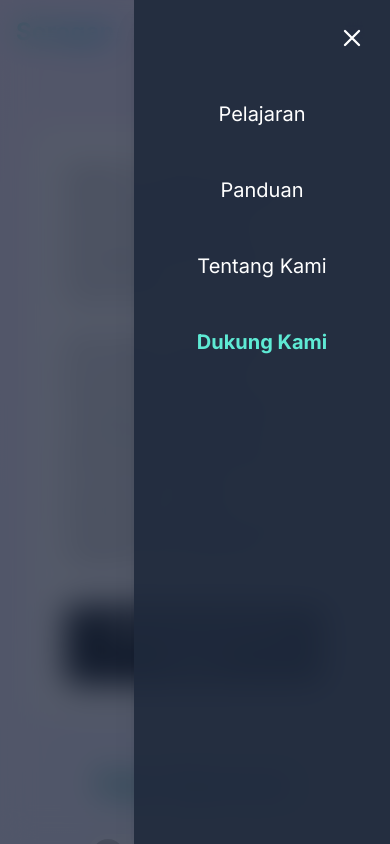
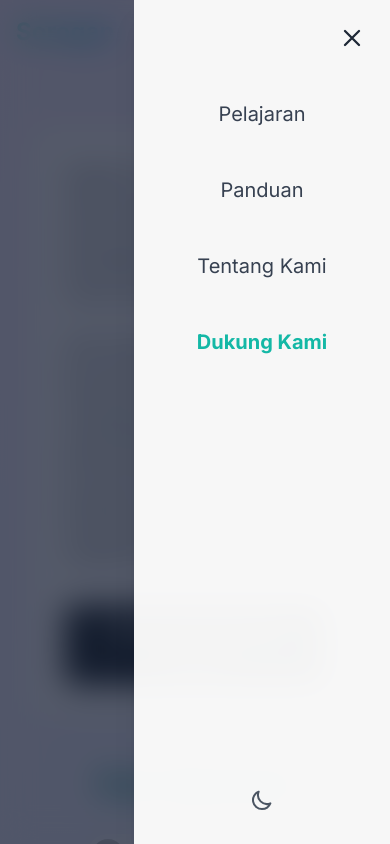
Before and after one commit to ppalhijaziyyah/sorogan-app, a React (Vite) app: page /sorogan-app/dukung-kami in a window 390 px wide. Both pictures are taken after a click on the button "Buka menu". Shown: the top 844 px of the page. Built offline with nearby package versions, Linux system fonts and the light colour scheme; grey boxes are pictures that could not be loaded.

Commit message:
edit style header & sidebar

```diff
--- a/src/components/Header.jsx
+++ b/src/components/Header.jsx
@@ -3,7 +3,7 @@ import { Link, NavLink, useLocation } from 'react-router-dom';
 import ThemeToggle from './ui/ThemeToggle';
 
 const navLinks = [
-  { path: '/', label: 'Pelajaran' },
+  { path: '/#lessons-anchor', label: 'Pelajaran' },
   { path: '/panduan-penggunaan', label: 'Panduan' },
   { path: '/tentang-kami', label: 'Tentang Kami' },
   { path: '/dukung-kami', label: 'Dukung Kami' },
@@ -11,32 +11,56 @@ const navLinks = [
 
 const Header = () => {
   const [isMobileMenuOpen, setIsMobileMenuOpen] = useState(false);
+  const [isScrolled, setIsScrolled] = useState(false);
   const location = useLocation();
+  const isOnHomepage = location.pathname === '/';
   const isOnLearningPage = location.pathname.startsWith('/belajar');
+
+  // Efek untuk deteksi scroll di homepage
+  useEffect(() => {
+    if (!isOnHomepage) {
+      setIsScrolled(false);
+      return;
+    }
+
+    const handleScroll = () => {
+      setIsScrolled(window.scrollY > 50); // Aktif setelah scroll 50px
+    };
+
+    window.addEventListener('scroll', handleScroll, { passive: true });
+
+    return () => window.removeEventListener('scroll', handleScroll);
+  }, [isOnHomepage]);
 
   // Efek untuk menutup menu mobile saat navigasi
   useEffect(() => {
     if (isMobileMenuOpen) {
       setIsMobileMenuOpen(false);
     }
-  }, [location.pathname]);
+  }, [location.pathname, location.hash]);
 
   // Kelas untuk link navigasi (Desktop & Mobile)
-  const getNavLinkClasses = (isActive, isMobile = false) => {
+  const getNavLinkClasses = (path, isActive, isMobile = false) => {
     const baseClasses = isMobile
       ? 'block py-4 text-center text-xl transition-colors'
       : 'px-4 py-2 text-sm font-medium transition-colors duration-300';
 
     const activeClasses = isMobile
-      ? 'font-bold text-teal-300'
+      ? 'font-bold text-teal-500 dark:text-teal-300'
       : 'font-semibold bg-clip-text text-transparent bg-gradient-to-r from-teal-400 to-sky-500';
 
     const inactiveClasses = isMobile
-      ? 'text-white hover:text-teal-300'
+      ? 'text-gray-700 hover:text-teal-600 dark:text-white dark:hover:text-teal-300'
       : 'text-gray-600 dark:text-gray-300 hover:text-gray-900 dark:hover:text-white';
 
     // Di halaman belajar, semua link dianggap tidak aktif
     if (isOnLearningPage) return `${baseClasses} ${inactiveClasses}`;
+
+    // Logika khusus untuk link 'Pelajaran'
+    if (path === '/#lessons-anchor') {
+      const isPelajaranActive = isOnHomepage && isScrolled;
+      return `${baseClasses} ${isPelajaranActive ? activeClasses : inactiveClasses}`;
+    }
 
     return `${baseClasses} ${isActive ? activeClasses : inactiveClasses}`;
   };
@@ -65,7 +89,7 @@ const Header = () => {
                   <NavLink
                     key={link.path}
                     to={link.path}
-                    className={({ isActive }) => getNavLinkClasses(isActive)}
+                    className={({ isActive }) => getNavLinkClasses(link.path, isActive)}
                   >
                     {link.label}
                   </NavLink>
@@ -96,27 +120,30 @@ const Header = () => {
           onClick={() => setIsMobileMenuOpen(false)}
         >
           <div
-            className="absolute top-0 right-0 bottom-0 w-64 bg-slate-800/90 shadow-xl p-6"
+            className="absolute top-0 right-0 bottom-0 w-64 bg-white/95 dark:bg-slate-800/95 shadow-xl p-6 flex flex-col"
             onClick={e => e.stopPropagation()}
           >
             <div className="flex justify-end mb-8">
               <button onClick={() => setIsMobileMenuOpen(false)} aria-label="Tutup menu">
-                <svg className="h-7 w-7 text-white" fill="none" viewBox="0 0 24 24" stroke="currentColor">
+                <svg className="h-7 w-7 text-gray-800 dark:text-white" fill="none" viewBox="0 0 24 24" stroke="currentColor">
                   <path strokeLinecap="round" strokeLinejoin="round" strokeWidth="2" d="M6 18L18 6M6 6l12 12" />
                 </svg>
               </button>
             </div>
-            <nav className="flex flex-col space-y-4">
+            <nav className="flex flex-col space-y-4 flex-grow">
               {navLinks.map(link => (
                 <NavLink
                   key={link.path}
                   to={link.path}
-                  className={({ isActive }) => getNavLinkClasses(isActive, true)}
+                  className={({ isActive }) => getNavLinkClasses(link.path, isActive, true)}
                 >
                   {link.label}
                 </NavLink>
               ))}
             </nav>
+            <div className="mt-8 flex justify-center">
+              <ThemeToggle />
+            </div>
           </div>
         </div>
       )}
--- a/src/components/HomePage.jsx
+++ b/src/components/HomePage.jsx
@@ -144,7 +144,7 @@ const HomePage = () => {
     <div className="container mx-auto max-w-5xl">
       <header className="text-center mb-8">
         <h1 className="text-4xl md:text-6xl font-bold bg-clip-text text-transparent bg-gradient-to-r from-teal-400 to-sky-500 mb-6 mt-3 max-w-4xl mx-auto">Belajar Membaca dan Memahami Teks Arab Gundul</h1>
-        <hr className="border-gray-300 dark:border-gray-700 max-w-md mx-auto" />
+        <hr id="lessons-anchor" className="border-gray-300 dark:border-gray-700 max-w-md mx-auto" />
         <p className="text-sm mt-4 text-gray-500 dark:text-gray-400">
           Pilih Teks untuk Mulai Belajar
         </p>
--- a/src/components/ui/ScrollToTop.jsx
+++ b/src/components/ui/ScrollToTop.jsx
@@ -7,22 +7,26 @@ function ScrollToTop({ children }) {
   useEffect(() => {
     // Jika ada hash, coba scroll ke elemen tersebut
     if (hash) {
-      // Timeout diperlukan untuk memastikan DOM sudah di-render sebelum mencari elemen
       const timer = setTimeout(() => {
         const element = document.querySelector(hash);
         if (element) {
-          element.scrollIntoView({ behavior: 'smooth' });
+          const headerOffset = 90; // Perkiraan tinggi header
+          const elementPosition = element.getBoundingClientRect().top;
+          const offsetPosition = elementPosition + window.pageYOffset - headerOffset;
+
+          window.scrollTo({
+            top: offsetPosition,
+            behavior: 'smooth'
+          });
         } else {
-          // Fallback jika elemen tidak ditemukan, scroll ke atas
           window.scrollTo(0, 0);
         }
       }, 100);
-      return () => clearTimeout(timer); // Cleanup timeout
+      return () => clearTimeout(timer);
     } else {
-      // Jika tidak ada hash, scroll ke atas halaman
       window.scrollTo(0, 0);
     }
-  }, [pathname, hash]); // Jalankan efek jika pathname atau hash berubah
+  }, [pathname, hash]);
 
   return children || null;
 }
```
